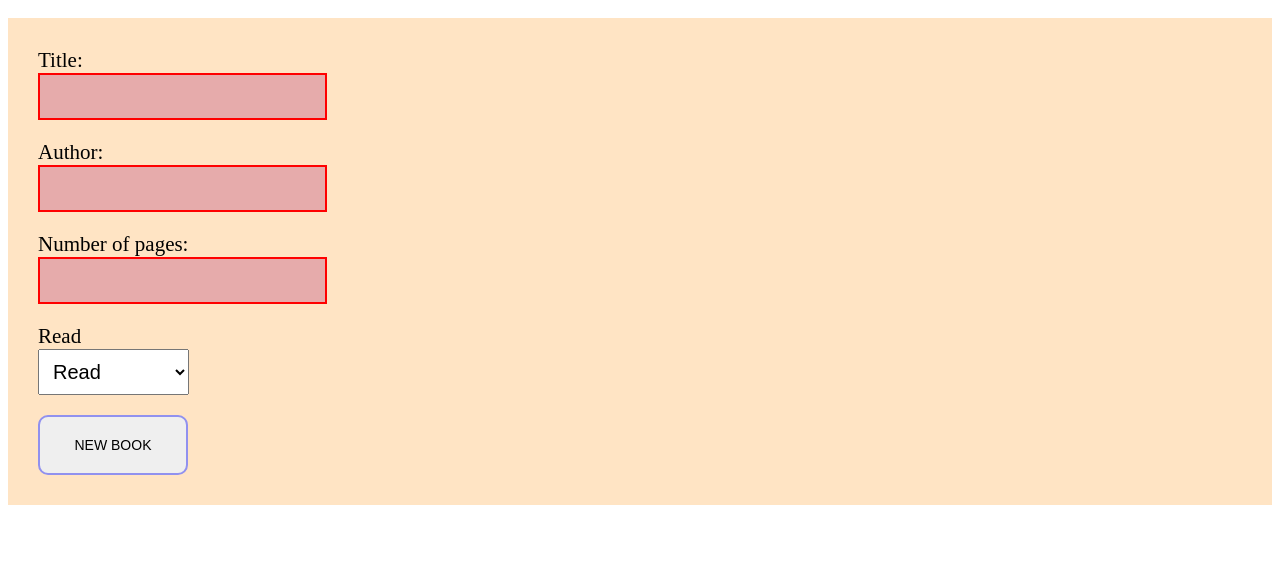
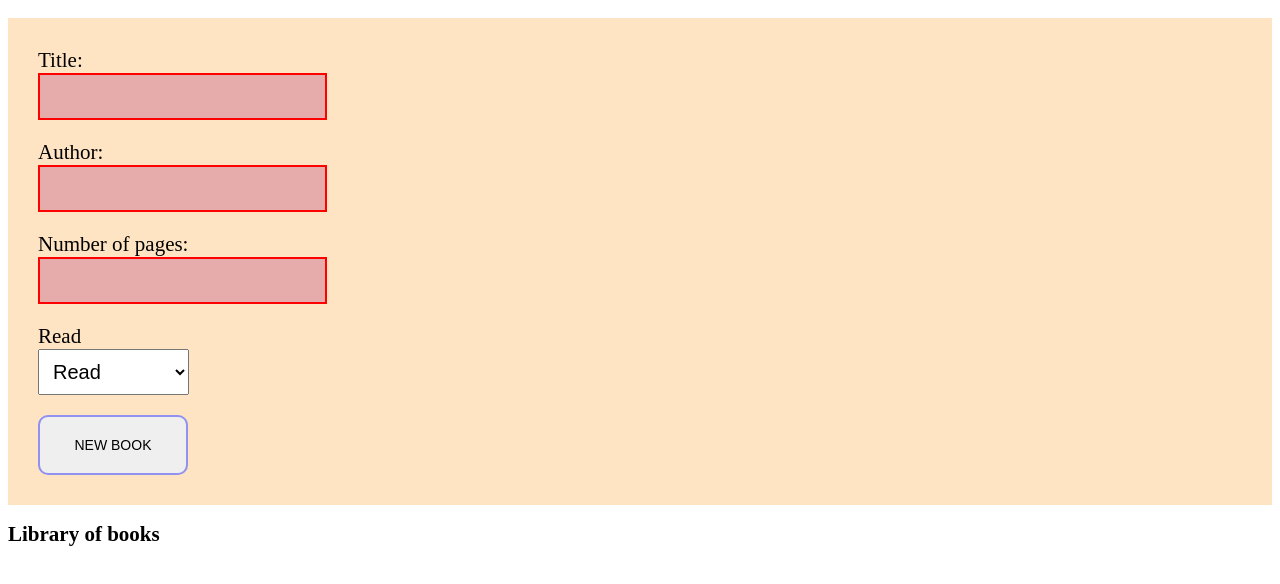
Before and after one commit to Ahmed-Seleem01/library, a website: page index.html in a window 1280 px wide. Shown: the part 88-672 px from the top of the page. Drawn offline with Linux system fonts and the light colour scheme.

Commit message:
Add heading to display section

```diff
--- a/index.html
+++ b/index.html
@@ -38,6 +38,7 @@
       </div>
       <button id="submitBtn">NEW BOOK</button>
     </form>
+    <h2>Library of books</h2>
     <div class="container"></div>
   </body>
 </html>
```
